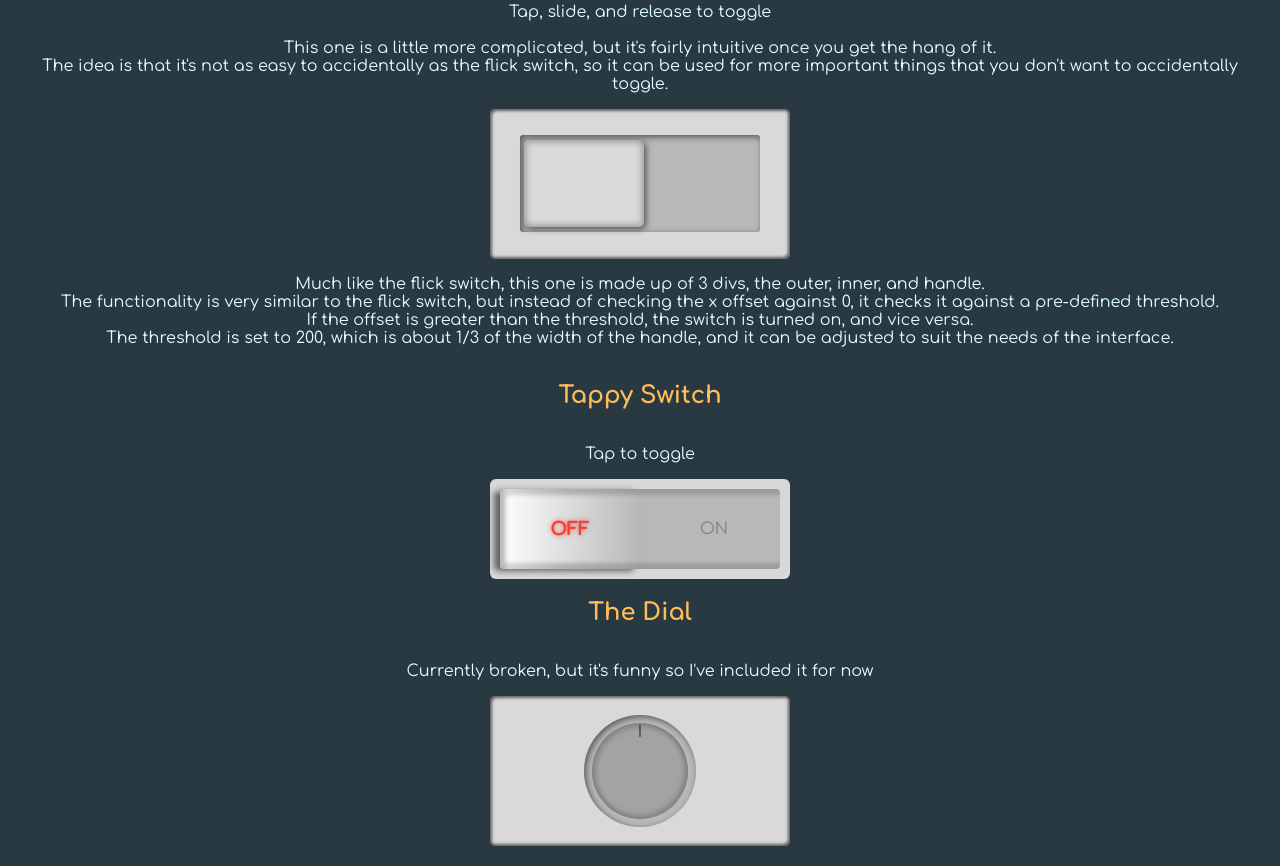
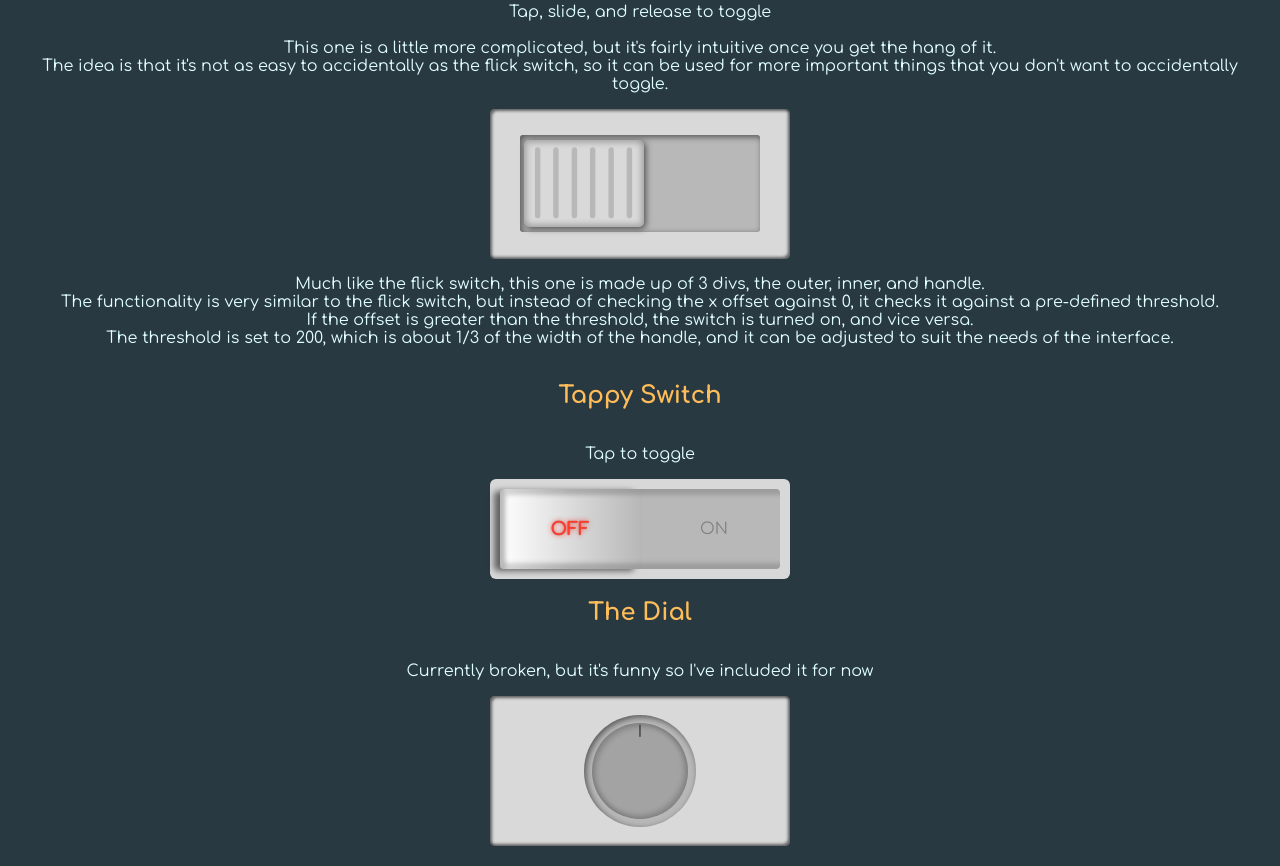
Before and after one commit to TrisRosco/portfolio, a React app in the folder pf/: page /interface in a window 1280 px wide. Shown: the part 959-1825 px from the top of the page. Built offline with nearby package versions, Linux system fonts and the light colour scheme; some packages are replaced by stand-ins of ours; a web font is replaced by a local one.

Commit message:
Slide Switch styled a bit, removed useEffect

```diff
--- a/pf/src/components/interface/ClickySwitch/index.js
+++ b/pf/src/components/interface/ClickySwitch/index.js
@@ -69,7 +69,7 @@ function ClickySwitch() {
           dragElastic={0.01}
           onDragEnd={toggleSwitch}
           onTapStart={playButtonDown}
-        />
+        >||||||</motion.div>
       </div>
     </div>
   );
--- a/pf/src/components/interface/ClickySwitch/styles.css
+++ b/pf/src/components/interface/ClickySwitch/styles.css
@@ -29,6 +29,11 @@
     height: 90%;
     margin: 4px;
     background: #d9d9d9;
+    color: #b8b8b8;
+    font-size: 70px;
+    text-shadow: inset 2px 2px 4px 2px rgba(0, 0, 0, 0.55);
+    letter-spacing: -9px;
+    text-align: left;
     cursor: pointer;
     user-select: none;
     border-radius: 5px;
--- a/pf/src/components/interface/ClickySwitch2/index.js
+++ b/pf/src/components/interface/ClickySwitch2/index.js
@@ -1,4 +1,4 @@
-import React, { useState, useEffect } from "react";
+import React, { useState} from "react";
 import "./styles.css";
 import { motion, useDragControls } from "framer-motion";
 import flickOn from "../../../assets/sounds/flickOn.mp3";
```
